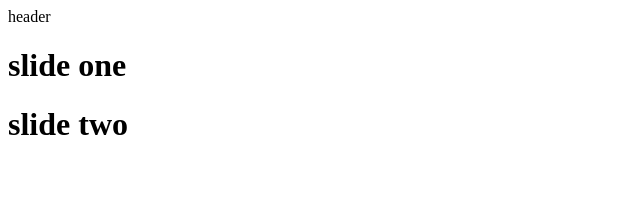
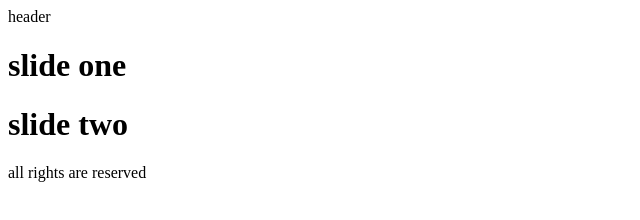
Before and after one commit to Mahdidevelooooper/gitproject, a plain HTML site: page index.html in a window 1280 px wide. Shown: the whole page, without its empty margins (0-640 px from the left). Drawn offline with Linux system fonts and the light colour scheme.

```diff
--- a/index.html
+++ b/index.html
@@ -14,5 +14,9 @@
         <h1>slide one</h1>
         <h1>slide two</h1>
     </div>
+    <footer>
+        all rights are reserved
+    </footer>
+    <script src="script.js"></script>
 </body>
 </html>
```
